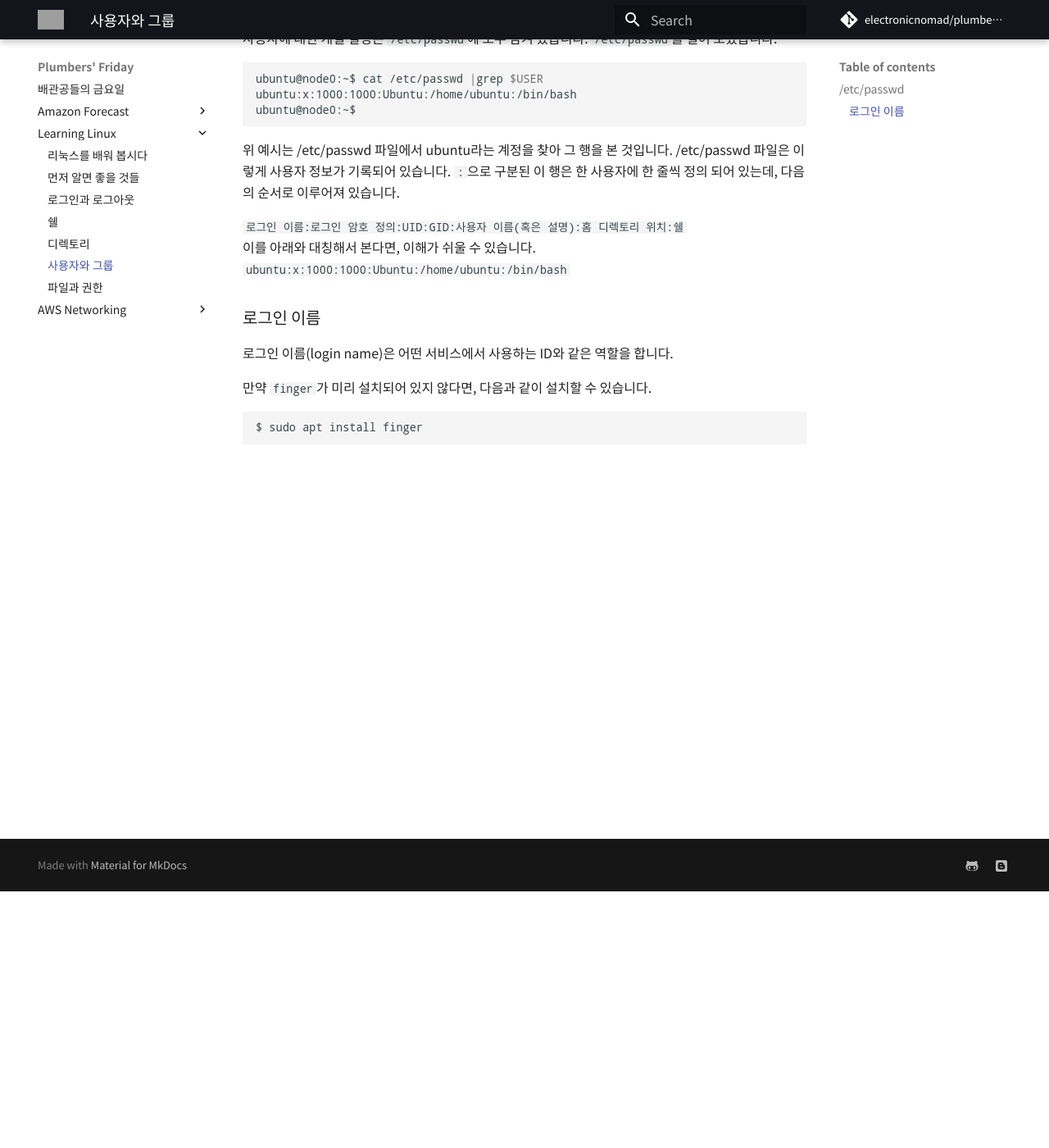
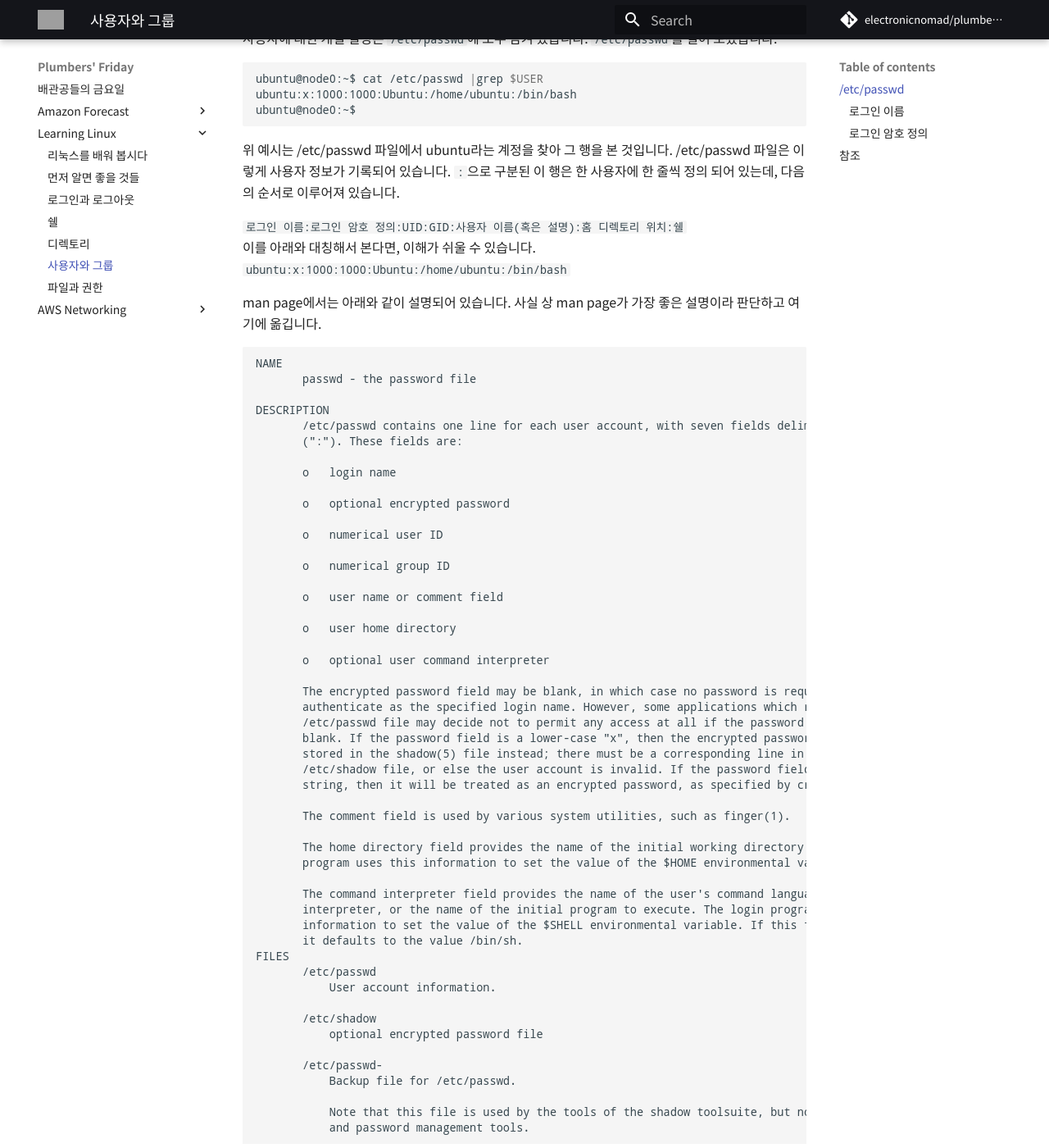
Before and after one commit to electronicnomad/plumbers-friday, an MkDocs documentation site: the page built from docs/linux/users-and-groups.md, in a window 1280 px wide and 1400 px high, scrolled down 313 px. Shown: the whole window at 82% size. Built offline with MkDocs 1.6.1 and Material for MkDocs 9.7.7, drawn with Linux system fonts in a browser that asks for light colours; some web fonts are replaced; comment, search, counter and statistics services are not loaded; some of the changed text lies outside the part shown; grey boxes are pictures that could not be loaded.

Commit message:
Update users-and-groups.md

````diff
--- a/docs/linux/users-and-groups.md
+++ b/docs/linux/users-and-groups.md
@@ -22,12 +22,101 @@
 이를 아래와 대칭해서 본다면, 이해가 쉬울 수 있습니다.
 `ubuntu:x:1000:1000:Ubuntu:/home/ubuntu:/bin/bash`
 
+man page에서는 아래와 같이 설명되어 있습니다. 사실 상 man page가 가장 좋은 설명이라 판단하고 여기에 옮깁니다.
+
+```html
+NAME
+       passwd - the password file
+
+DESCRIPTION
+       /etc/passwd contains one line for each user account, with seven fields delimited by colons
+       (":"). These fields are:
+
+       o   login name
+
+       o   optional encrypted password
+
+       o   numerical user ID
+
+       o   numerical group ID
+
+       o   user name or comment field
+
+       o   user home directory
+
+       o   optional user command interpreter
+
+       The encrypted password field may be blank, in which case no password is required to
+       authenticate as the specified login name. However, some applications which read the
+       /etc/passwd file may decide not to permit any access at all if the password field is
+       blank. If the password field is a lower-case "x", then the encrypted password is actually
+       stored in the shadow(5) file instead; there must be a corresponding line in the
+       /etc/shadow file, or else the user account is invalid. If the password field is any other
+       string, then it will be treated as an encrypted password, as specified by crypt(3).
+
+       The comment field is used by various system utilities, such as finger(1).
+
+       The home directory field provides the name of the initial working directory. The login
+       program uses this information to set the value of the $HOME environmental variable.
+
+       The command interpreter field provides the name of the user's command language
+       interpreter, or the name of the initial program to execute. The login program uses this
+       information to set the value of the $SHELL environmental variable. If this field is empty,
+       it defaults to the value /bin/sh.
+FILES
+       /etc/passwd
+           User account information.
+
+       /etc/shadow
+           optional encrypted password file
+
+       /etc/passwd-
+           Backup file for /etc/passwd.
+
+           Note that this file is used by the tools of the shadow toolsuite, but not by all user
+           and password management tools.
+```
+
 ### 로그인 이름
 
-로그인 이름(login name)은 어떤 서비스에서 사용하는 ID와 같은 역할을 합니다.
+로그인 이름(login name)은 인터넷 서비스에서 여러분께서 사용하는 ID와 같은 역할을 합니다.
+알파벳으로 시작해야 하며, 숫자와 알파벳을 혼용하여 사용할 수 있으며 최대 8자까지 가능합니다.
 
-만약 `finger`가 미리 설치되어 있지 않다면, 다음과 같이 설치할 수 있습니다.
+### 로그인 암호 정의
+
+(아주) 예전에는 이 컬럼에 암호환된 암호가 나열되어 있었다. 지금은 `x`라는 표식으로 `/etc/shadow`에
+암호가 저장되어 있다라는 의미로만 쓰입니다. UNIX에서는 이 항목에 `NP`와 `LK`와 같은 방식으로 표현하기도 합니다.
+`NP`는 no password, `LK`는 locked를 의미합니다. 사용자가 login해야 하거나 password가 발급되어 있어야
+하는 계정이 아닌 경우에, 이와 같이 password 정의를 하지 않거나, 못 하게 하는 것입니다.
+
+`/etc/passwd`에 기록되던 암호가 `/etc/shadow`로 옮겨기게 된 이유는 역시 보안 때문이었습니다.
+한 시스템에 로그인 할 수 있는 모든 사용자가 다른 사용자의 암호도 볼 수 있었고, 이를 통해서 허용되지 않은
+방법으로 권한을 획득할 수 있었기 때문입니다. `/etc/passwd`는 모든 사용자가 읽어 들일 수 있습니다.
 
 ```bash
-$ sudo apt install finger
+$ ls -al /etc/passwd
+-rw-r--r-- 1 root root 1950 Apr 30 12:57 /etc/passwd
 ```
+
+그래서 이 부분을 분리하여 `/etc/shadow`로 암호를 저장하고, `/etc/shadow` 파일은 root user 권한으로만
+read write 권한을 주고, (경우에 따라서는 아래 예제와 같이 shadow group의 권한에 read 권한을 주어서)
+내용을 볼 수 있는 권한을 축소하여 임의의 (손쉬운) 탈취를 막았습니다.
+
+```bash
+$ ls -al /etc/shadow
+-rw-r----- 1 root shadow 1077 Apr 30 12:57 /etc/shadow
+```
+
+`/usr/bin/passwd`라는 명령, 즉 암호를 변경하거나 지정하는 명령에 [Set UID](https://en.wikipedia.org/wiki/Setuid)를 지정하여 운영하도록 했습니다.
+Set UID의 지정은 아래의 예제에서 보이는 것처럼, `s` 기호가 user permission 부분에 `x`대신 표식으로 보이고, 이를 실행하는 사용자에게 일시적으로
+root user의 권한을 허용하는 것입니다.
+
+```bash
+$ ls -al /usr/bin/passwd
+-rwsr-xr-x 1 root root 45612 Jul 27  2018 /usr/bin/passwd
+```
+
+
+## 참조
+
+[Managing Users & Groups, File Permissions & Attributes and Enabling sudo Access on Accounts – Part 8](ttps://www.tecmint.com/manage-users-and-groups-in-linux/)
````
